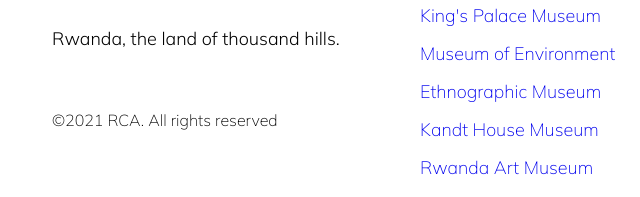
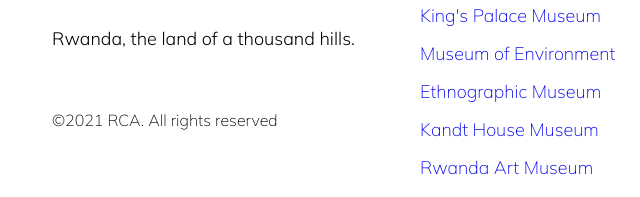
Before and after one commit to Cyebukayire/tourism-landing-page, a plain HTML site: page index.html in a window 1280 px wide. Shown: the part 3476-3673 px from the top of the page, 123-763 px from the left. Drawn offline with nearby package versions, Linux system fonts and the light colour scheme; a web font is replaced by a local one.

Commit message:
Created Featured destinations & testimonies & footer

```diff
--- a/index.html
+++ b/index.html
@@ -429,28 +429,11 @@
             <div class="footer-text">
                 <img src="./assets/img/logo.svg" alt="" class="footer-icon">
                 <p class="footer-desc">
-                    Rwanda, the land of thousand hills.
+                    Rwanda, the land of a thousand hills.
                 </p>
                 <p class="copyright">©2021 RCA. All rights reserved</p>
             </div>
             <div class="nav-footer">
-                <!-- <div class="nav-footer-col">
-                    <h4 class="nav-footer-title">Nature</h4>
-                    <ul class="nav-footer-links">
-                        <li class="nav-footer-item">
-                            <a href="#" class="nav-footer-link">Lakes</a>
-                        </li>
-                        <li class="nav-footer-item">
-                            <a href="#" class="nav-footer-link">Volucanoes</a>
-                        </li>
-                        <li class="nav-footer-item">
-                            <a href="#" class="nav-footer-link">Parks</a>
-                        </li>
-                        <li class="nav-footer-item">
-                            <a href="#" class="nav-footer-link">Rivers</a>
-                        </li>
-                    </ul>
-                </div> -->
                 <div class="nav-footer-col">
                     <h4 class="nav-footer-title">Museums</h4>
                     <ul class="nav-footer-links">
```
